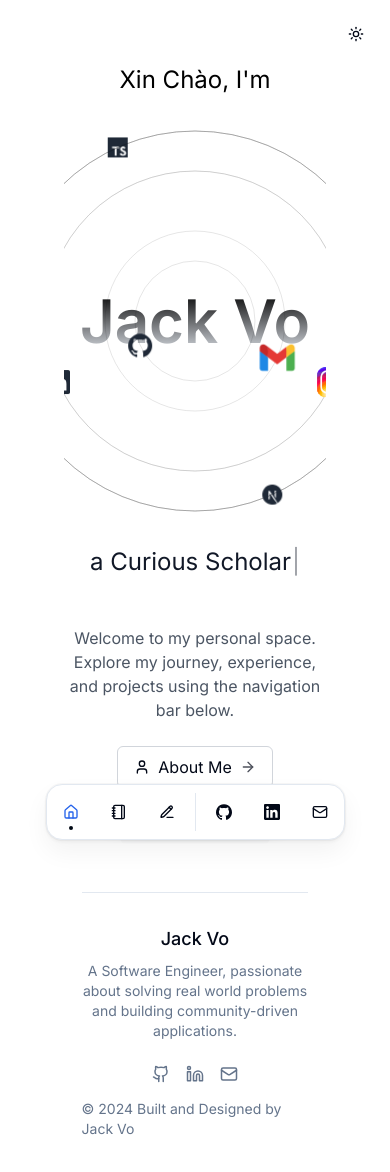
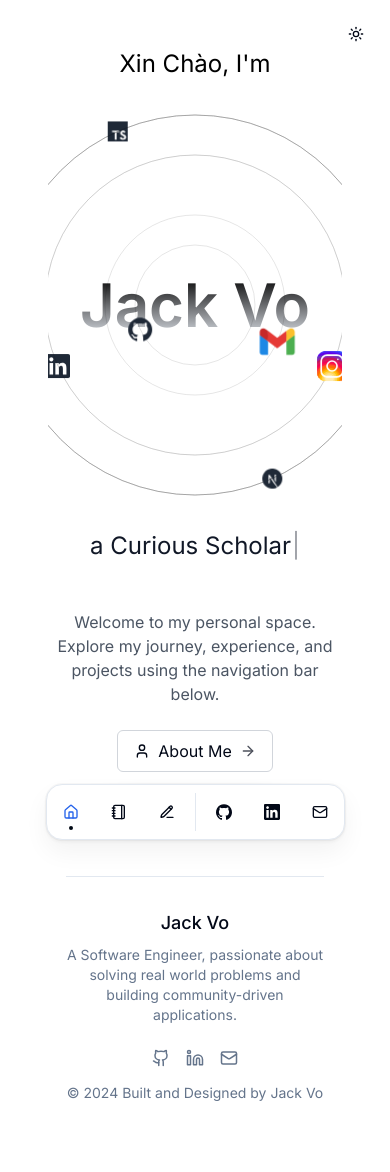
Before and after one commit to jacklvd/portfolio-v3, a Next.js app: page / in a window 390 px wide. Shown: the top 1172 px of the page. Built offline with nearby package versions, Linux system fonts and the light colour scheme.

Commit message:
fix footer responsive

```diff
--- a/app/page.tsx
+++ b/app/page.tsx
@@ -16,7 +16,7 @@ export default function Home() {
   ]
 
   return (
-    <main className="flex flex-col items-center justify-between p-16 sm:p-20 md:p-24">
+    <main className="flex flex-col items-center justify-between p-12 sm:p-14 md:p-18">
       <div className="text-2xl sm:text-4xl md:text-5xl text-black dark:text-white pb-0 sm:pb-8">
         Xin Chào, I'm
       </div>
--- a/components/footer.tsx
+++ b/components/footer.tsx
@@ -52,7 +52,7 @@ export default function Footer() {
               ))}
             </div>
 
-            <div className="text-sm text-muted-foreground flex items-center md:items-start">
+            <div className="text-sm text-muted-foreground w-full text-center md:text-right">
               <p>
                 &copy; {new Date().getFullYear()} Built and Designed by Jack Vo
               </p>
--- a/components/typewriter.tsx
+++ b/components/typewriter.tsx
@@ -20,7 +20,7 @@ export const Writer: React.FC = () => {
             .typeString('a Problem Solver')
             .pauseFor(1000)
             .deleteAll()
-            .typeString('a Bun Bo Hue Lover')
+            .typeString('a Pho Bo Lover')
             .pauseFor(1000)
             .deleteAll()
             .typeString('a Traveler')
```
